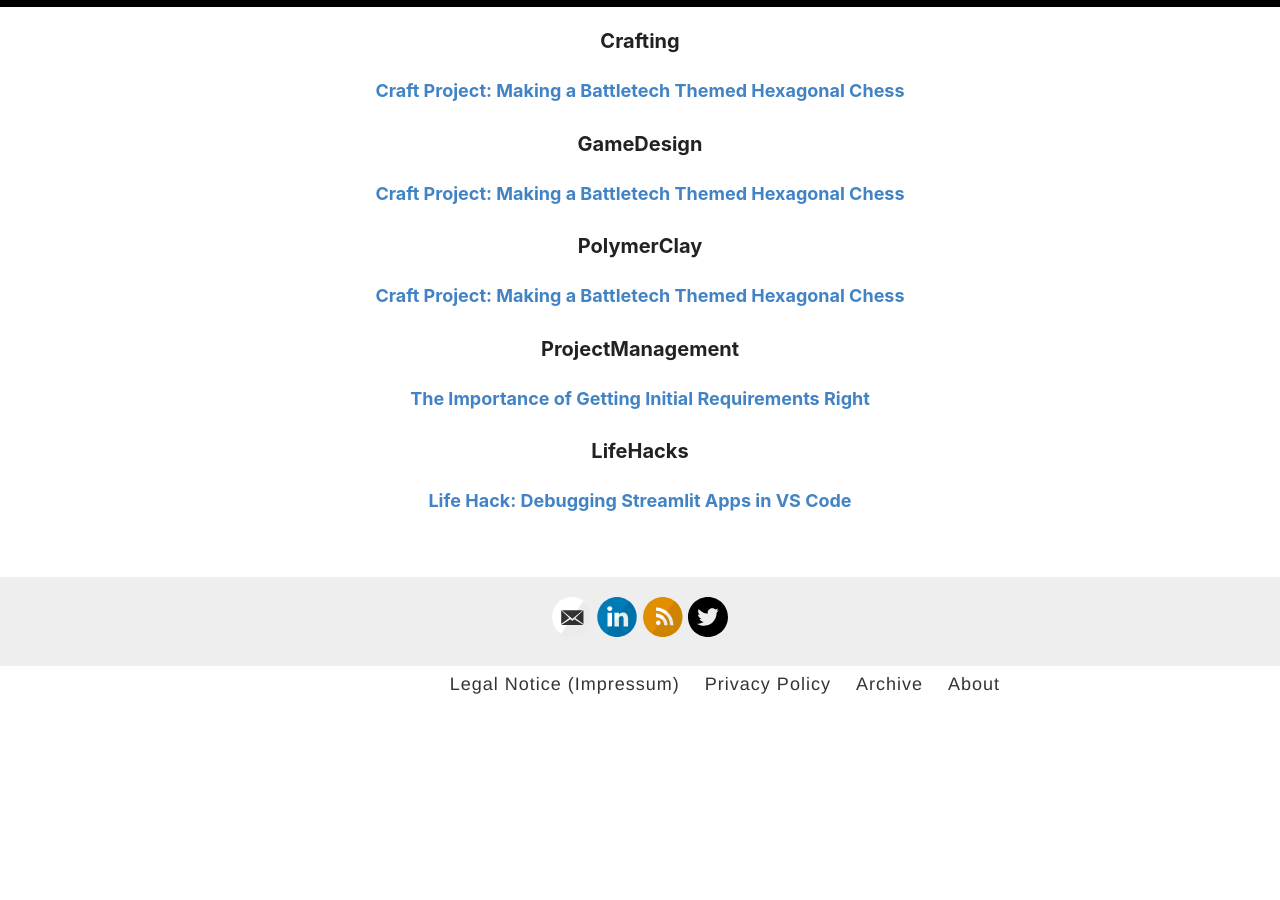
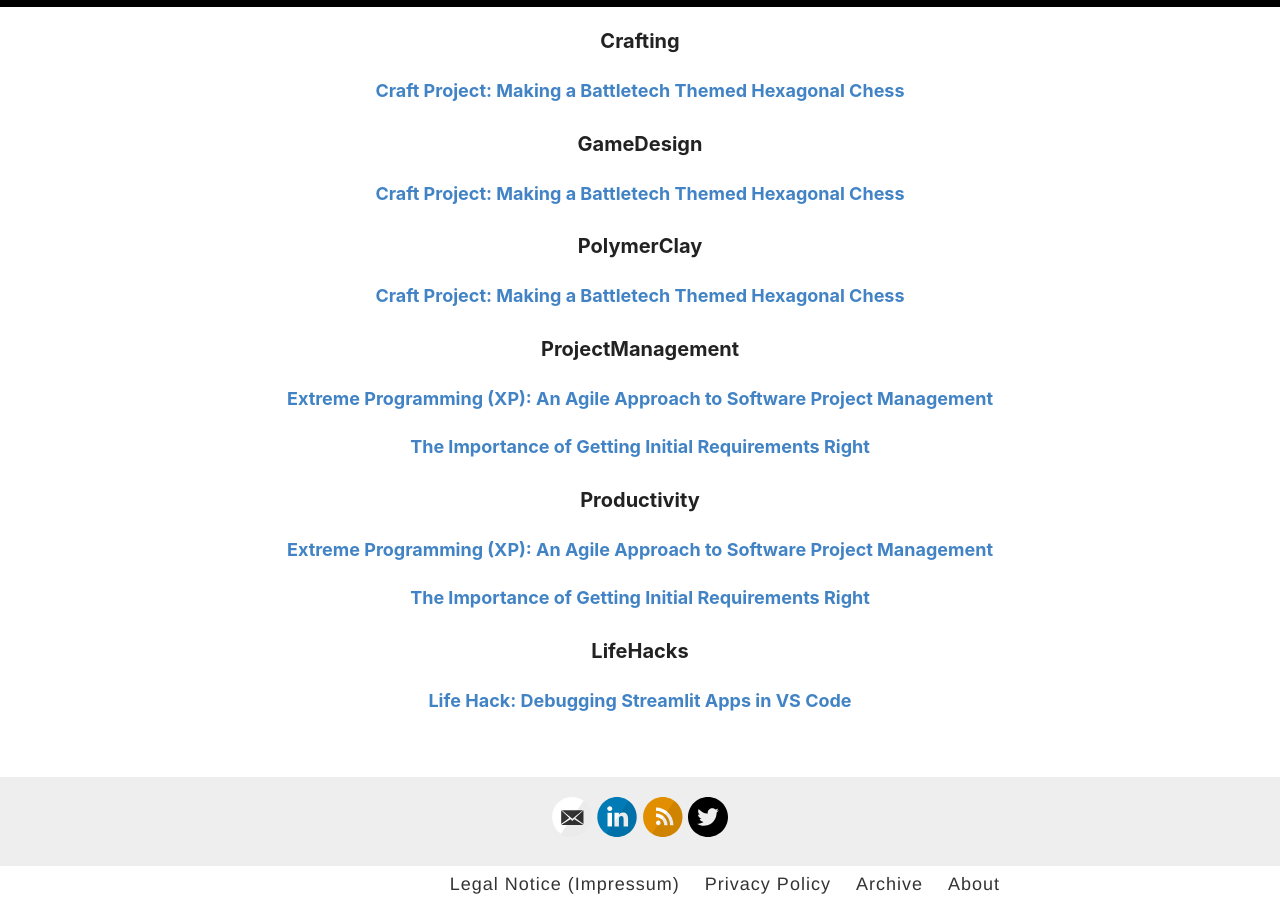
Before and after one commit to helmutlutz/blog, a Jekyll site: the page built from docs/_pages/tags.md, in a window 1280 px wide and 900 px high, scrolled down 977 px. Built offline with Jekyll 4.4.1, drawn with Linux system fonts in a browser that asks for light colours; before the commit the page ends 1677 px from its top, so only the background shows below that; some of the changed lines change nothing that is shown.

Commit message:
New post on extreme programming.

```diff
--- a/docs/_posts/2023-05-17-getting-requirements-right.markdown
+++ b/docs/_posts/2023-05-17-getting-requirements-right.markdown
@@ -3,7 +3,7 @@ layout: post
 title:  "The Importance of Getting Initial Requirements Right"
 date:   2023-05-17 20:55:50 +0100
 category: Work
-tags: ProjectManagement
+tags: ProjectManagement Productivity
 ---
 ![Office Desk](/images/getting-requirements-right/article-header.jpg)
 *Picture by Ron Lach (Pexels)*
--- /dev/null
+++ b/docs/_posts/2023-07-13-extreme-programming.markdown
@@ -0,0 +1,81 @@
+---
+layout: post
+title:  "Extreme Programming (XP): An Agile Approach to Software Project Management"
+date:   2023-06-22 20:55:50 +0100
+category: Work
+tags: ProjectManagement Productivity
+---
+![Prototyping](/images/extreme-programming/article_header.jpg)
+*Picture by Dan Cristian Pădureț (Pexels)*
+
+In the ever-evolving landscape of software development, agile methodologies have gained significant popularity due to their flexible and collaborative nature. One such approach is *Extreme Programming*: Despite the funny name it is worth a second look, even more so than the omnipresent Scrum. Just as Scrum, XP is about simplicity, communication, feedback, respect, and courage. But in addition, you will see that XP fills some of Scrum's gaps when it comes to the practical details of how to write code in an agile project. In this article, we will explore the key principles and practices of XP and how they contribute to the success of software projects.
+<!--more-->
+
+## Core Values of Extreme Programming
+In this section we'll first take a look at the (high-level) values. After that, I've summarized my most important learnings about the process so far. If you want to learn more about XP, check out this well written [guided tour on XP][xp-guided-tour].
+
+### 1. Simplicity
+XP advocates for doing **only** what is necessary and requested, avoiding unnecessary complexities. The focus is on creating software that the development team can be proud of and maintain effectively in the long term, without incurring unneccessary costs (which typically increase exponentially with system size).
+
+### 2. Communication
+Effective communication is essential in XP. The development team collaborates closely on all aspects of the project, from [requirements engineering]({% post_url 2023-05-17-getting-requirements-right %}) to code implementation. By fostering constant communication, XP enables the team to align their efforts and ensure a shared understanding of the project goals.
+
+### 3. Feedback
+XP places great emphasis on receiving and acting upon feedback. Regularly demonstrating the software to stakeholders and actively listening to their input allows the team to make necessary changes promptly. By adapting the development process based on feedback, XP ensures that the project aligns with the evolving needs and expectations of the stakeholders.
+
+### 4. Respect
+XP promotes a culture of respect among team members. Each individual is valued and given the respect they deserve as a crucial part of the team. Management acknowledges and supports the team's right to accept responsibility and have authority over their own work, fostering an environment of trust and empowerment.
+
+### 5. Courage
+XP encourages a fearless approach to software development. Instead of dwelling on potential failures (or documenting them), the team focuses on planning for success. The collaborative nature of XP ensures that no team member ever works alone, fostering a sense of collective responsibility and providing the courage to take risks.
+
+### 6. Harmony with Values
+XP emphasizes that true harmony with values is achieved when team members are genuinely satisfied with their work. Admittedly, I know that for most this is a rare transition state - but XP aims to stay in this spot as long as possible. Just try to remember aligning from time to time the team's actions and decisions with these core values.
+
+## Managing Goals Instead of Activities
+We are now slowly descending from our initial 10000 feet view into the practical details of the development process.
+
+In traditional software development processes, activities such as analysis, design, coding, testing, and production are typically completed in a sequence (but each simultaneously for all requirements). XP takes a different approach by prioritizing the completion of features based on their importance - which means going through all stages (analysis, design, etc.) for just one feature at a time. This flexibility allows the team to adapt to changing requirements and deliver incremental value throughout the project.
+
+While this approach may require ongoing efforts to maintain code and design quality, it offers several cost and effort efficiencies. By focusing on delivering valuable features early, XP enables faster feedback cycles and helps identify and address potential issues sooner.
+
+## The Planning and Feedback Loop
+
+To ensure effective project management, XP follows a loop of activities that span various time frames. These include:
+
+1. **Release Plan (Months):** The team creates a high-level plan that outlines the features and functionalities to be delivered in the next release. This plan provides a roadmap for the project's progression over months.
+
+2. **Iteration Plan (Weeks):** XP divides the development process into short iterations, typically lasting a few weeks. During each iteration, the team selects a set of features from the release plan and plans the specific tasks required to implement them.
+
+3. **Acceptance Test (Days):** The team agrees on and designs acceptance tests to ensure that it meets the stakeholders' requirements.
+
+4. **Stand-Up Meeting and Pair Negotiation (Hours):** Depending on the time criticality, regular or "on-demand" stand-up meetings are held to keep the team synchronized and address any obstacles or challenges. In these meetings, pairs and tasks are negotiated to facilitate effective collaboration and decision-making between team members.
+
+5. **Pair Programming (Minutes):** Developers work in pairs, fostering knowledge sharing, code review, and constant feedback. Pair programming not only enhances code quality but also improves the overall productivity and learning within the team. It starty by writing unit tests for individual code components *before writing any other code* (aka test driven development). Only after that, pairs work on implementing the actual feature.
+
+By following this planning and feedback loop, XP ensures that all stakeholders are involved and receive the necessary feedback at various stages of the project. Developers receive feedback through pair programming and regular interactions, managers gain insights into progress and obstacles through daily meetings, and customers provide feedback through acceptance tests and during demonstrations.
+
+## Class, Responsibility, and Collaboration (CRC) Cards
+
+To facilitate the design of complex solutions, you can use Class, Responsibility, and Collaboration (CRC) cards in a workshop-like session with all dev-team members. These cards capture essential information about the classes in the system, their responsibilities, and the collaborating classes. The CRC card structure typically includes:
+
+- **Class Name:** The name of the object or class being represented.
+- **Responsibilities:** The tasks and functions that the class is responsible for.
+- **Collaborating Classes:** Other classes that interact and collaborate with the represented class.
+
+CRC cards help visualize the relationships between different classes and aid in designing cohesive and maintainable software systems. Initially, a full set of CRC cards is created to establish the initial design. As the project progresses, the focus shifts to using cards with class names only, reducing the need for detailed cards during the ongoing development process.
+
+## The Customer's Crucial Role
+
+In XP, the customer plays a pivotal role throughout the software development process. The customer actively participates by writing user stories, prioritizing them, and negotiating which stories will be included in the next release. This collaborative approach reduces the reliance on detailed specifications and fosters a shared understanding of the project requirements. If there is no prioritization happening, or no time for taking part in joint sessions, something is wrong.
+
+Additionally, the customer continuously tests the software and provides valuable feedback, ensuring that the end product aligns with their expectations. By actively involving the customer, XP maximizes efficiency and minimizes the risk of delivering a system that fails to meet the customer's needs. If there is no time for continuous testing, something is wrong.
+
+The customer's involvement requires a significant investment of time but results in substantial time savings by eliminating the need for extensive documentation and reducing the chances of building an uncooperative system.
+
+## Final words
+In conclusion, Extreme Programming (XP) offers a highly collaborative and iterative approach to software project management. By embracing simplicity, effective communication, feedback-driven development, respect, courage, and continuous customer involvement, XP empowers development teams to deliver high-quality software that meets stakeholder expectations. With its emphasis on adaptability and responsiveness, XP remains a valuable methodology in today's dynamic and evolving tech landscape.
+
+And remember, as an XP practitioner, true harmony with your values is achieved when you find happiness in your work.
+
+[xp-guided-tour]: http://www.extremeprogramming.org/
--- a/docs/index.html
+++ b/docs/index.html
@@ -1,7 +1,7 @@
 ---
 layout: default
 ---
-<h1 >The Balance</h1>
+<h1>The Balance</h1>
 <a href="{{ site.baseurl }}/tech-tags">
   <div class="column-2 tile-1">
     <h2 class="tile-text">TECH</h2>
@@ -53,7 +53,8 @@ layout: default
     {% elsif page == 1 %}
     <a href="{{ '/' | prepend: site.baseurl | replace: '//', '/' }}">{{ page }}</a>
     {% else %}
-        <a href="{{ site.paginate_path | prepend: site.baseurl | replace: '//', '/' | replace: ':num', page }}">{{ page }}</a>
+    <a href="{{ site.paginate_path | prepend: site.baseurl | replace: '//', '/' | replace: ':num', page }}">{{ page
+      }}</a>
     {% endif %}
     {% endfor %}
 
```
Also changed, not shown: README.md, docs/images/extreme-programming/article_header.jpg (added). Lines whose indentation alone changed are shown as unchanged.
